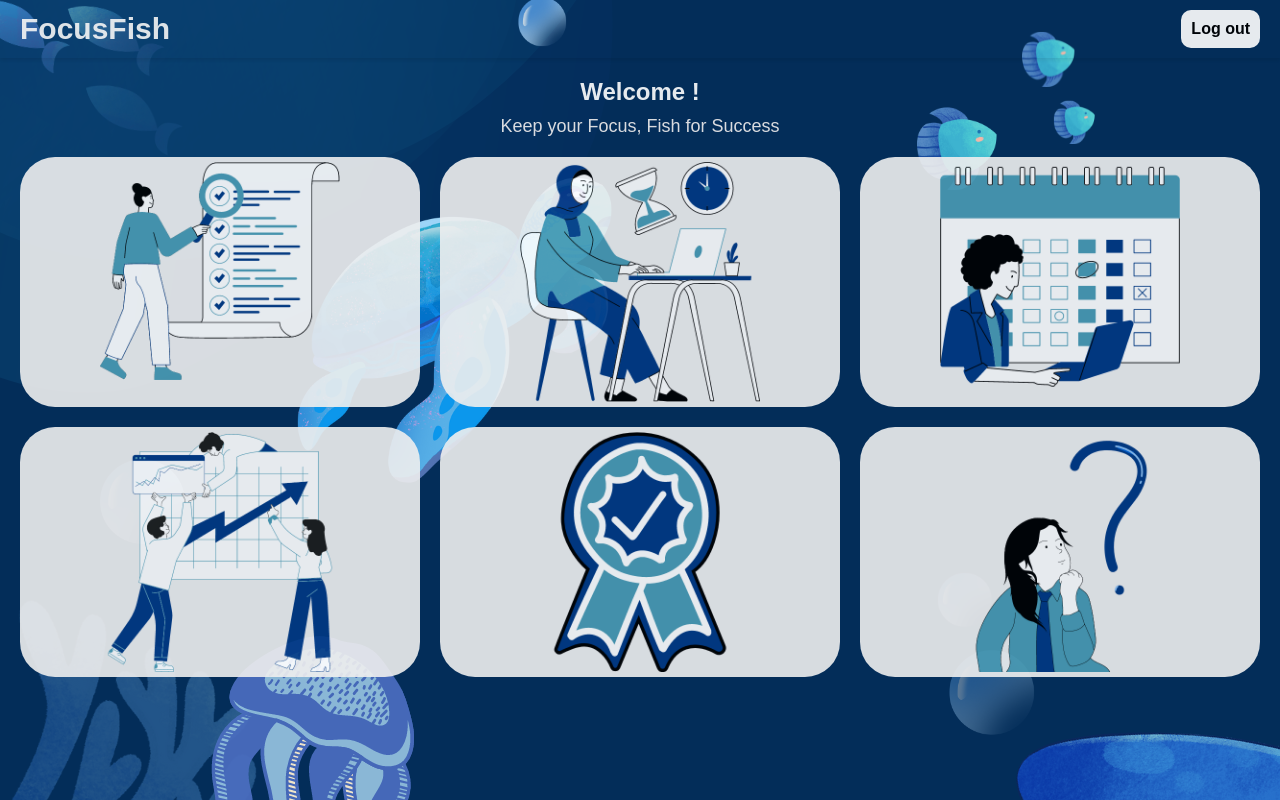
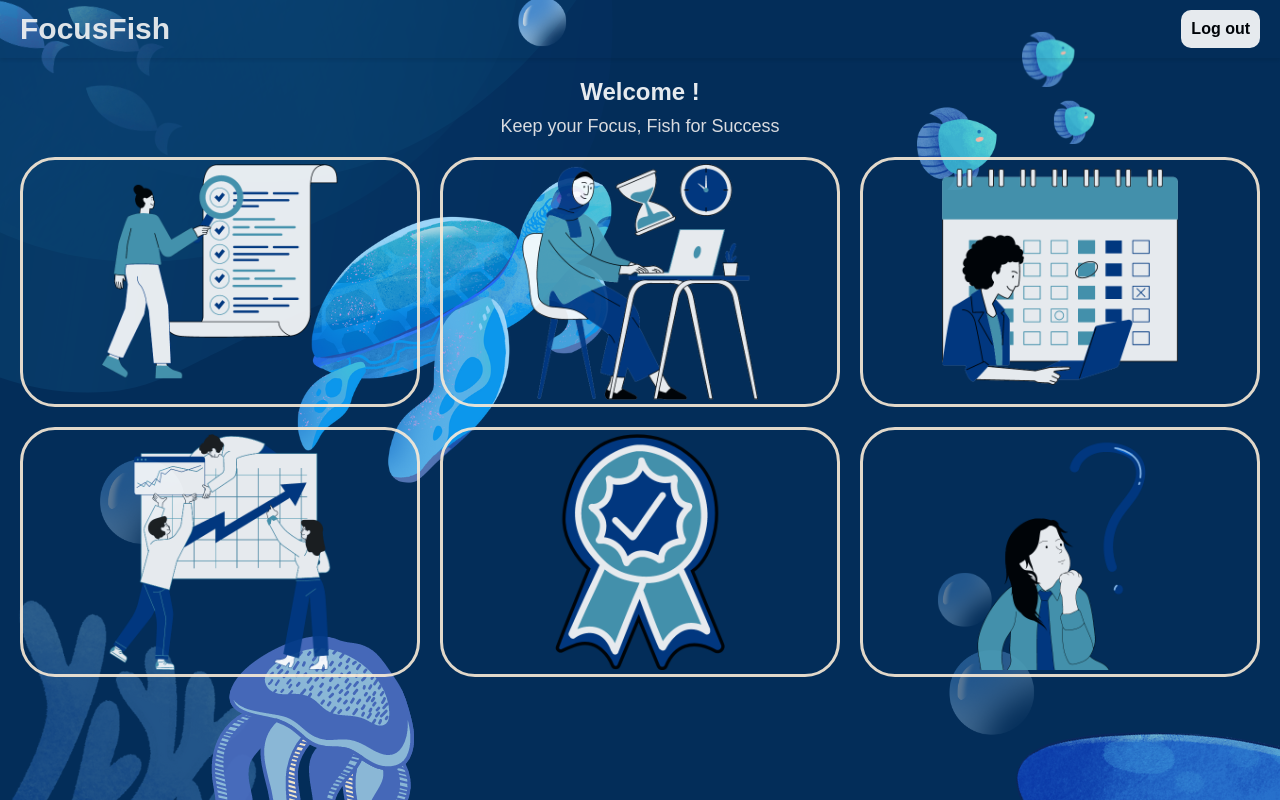
Before and after one commit to chuanhuiw/orbital, a React (Create React App) app in the folder Frontend/: page /main in a window 1280 px wide. Built offline with nearby package versions, Linux system fonts and the light colour scheme.

Commit message:
changed styling of main buttons transparent

```diff
--- a/Frontend/src/components/Main/styles.module.css
+++ b/Frontend/src/components/Main/styles.module.css
@@ -75,11 +75,13 @@ body {
     font-weight: bold;
     transition: 0.5s;
     font-family: fantasy;
-    border: none;
+    border: solid;
+    border-color: antiquewhite;
     background-size: cover;
     background-position: center;
     background-repeat: no-repeat;
     background-size: 60%;
+    background-color: transparent;
 }
 
 .button1 { background-image: url(./todo.png);}
@@ -93,4 +95,5 @@ body {
     opacity: 70%;
     color: #154360;
     transform: scale(1.05);
+    background-color: antiquewhite;
 }
```
